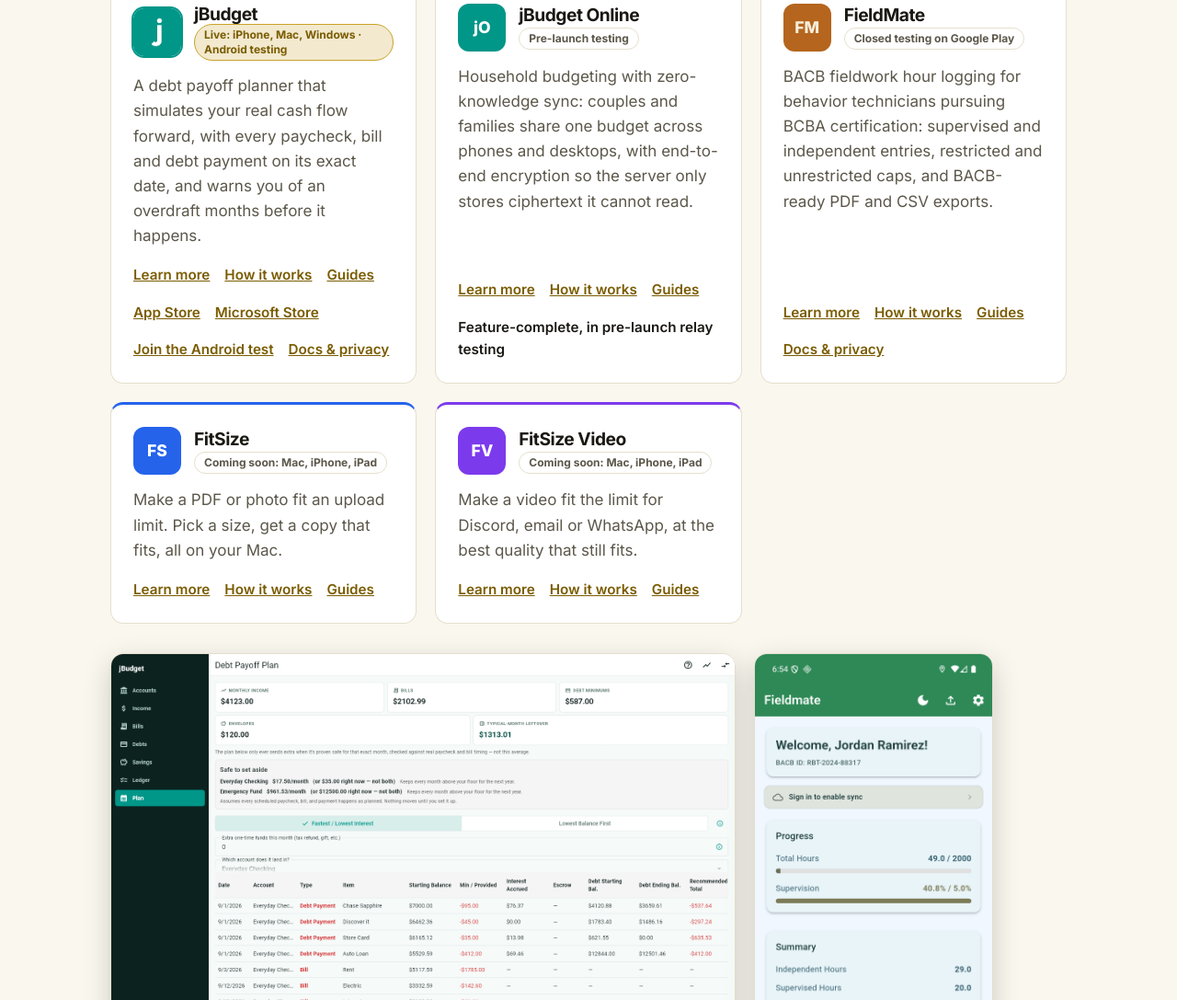
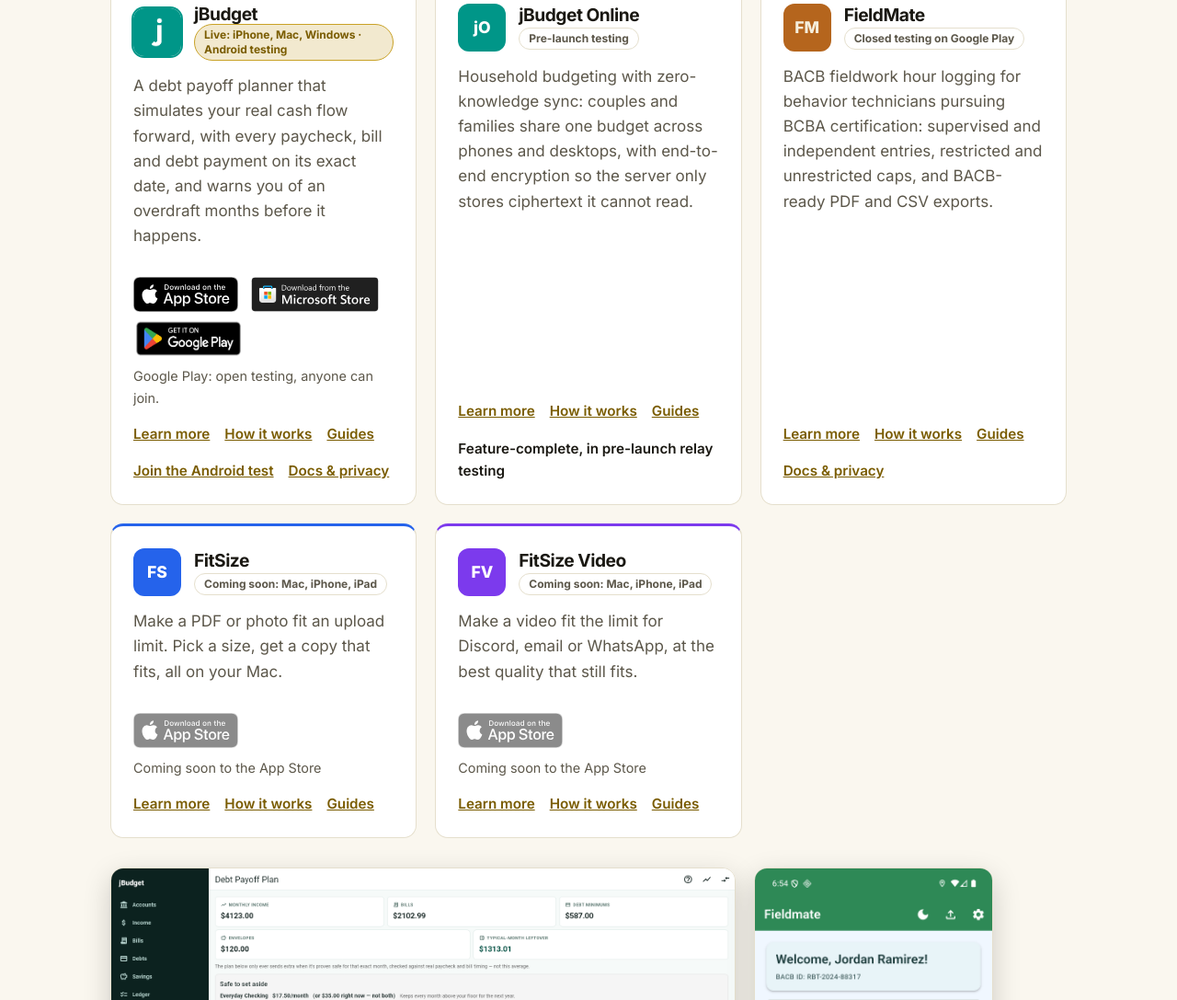
Before and after one commit to CB-Tech-Ninja-Software/cbtechninja-site, a plain HTML site: page index.html in a window 1280 px wide. Shown: the part 729-1816 px from the top of the page at 92% size. Drawn offline with Linux system fonts and the light colour scheme.

Commit message:
Official store badges on app pages and index cards
jBudget: App Store, Microsoft, Google Play (open testing). FitSize and FitSize Video: greyed App Store badge, future links in HTML comments. FieldMate: closed-testing note.

Co-Authored-By: Claude Sonnet 5.5 <noreply@anthropic.com>
(cherry picked from commit 80cd9fa2161d62089a5ba81ed6f2c06ad1a20a80)

```diff
--- a/index.html
+++ b/index.html
@@ -26,7 +26,7 @@
 <div class="grid">
 <article class="card app jbudget"><div class="top"><img src="images/jbudget-icon.png" alt="jBudget app icon" width="52" height="52"><div><h3><a href="apps/jbudget.html" style="color:inherit;text-decoration:none">jBudget</a></h3><span class="badge live">Live: iPhone, Mac, Windows &middot; Android testing</span></div></div>
 <p>A debt payoff planner that simulates your real cash flow forward, with every paycheck, bill and debt payment on its exact date, and warns you of an overdraft months before it happens.</p>
-<div class="links"><a href="apps/jbudget.html">Learn more</a><a href="apps/jbudget-how-it-works.html">How it works</a><a href="apps/jbudget/articles/index.html">Guides</a><a href="https://apps.apple.com/app/id6824654831">App Store</a><a href="https://apps.microsoft.com/detail/9P0L066R3MTP">Microsoft Store</a><a href="https://play.google.com/apps/testing/io.github.cbtechninjasoftware.jbudget">Join the Android test</a><a href="https://cb-tech-ninja-software.github.io/jbudget-docs/">Docs &amp; privacy</a></div></article>
+<div class="stores"><a href="https://apps.apple.com/app/id6824654831"><img src="assets/badges/apple.svg" alt="Download on the App Store"></a><a href="https://apps.microsoft.com/detail/9P0L066R3MTP"><img src="assets/badges/microsoft.svg" alt="Get it from Microsoft"></a><a href="https://play.google.com/store/apps/details?id=io.github.cbtechninjasoftware.jbudget"><img src="assets/badges/google-play.png" alt="Get it on Google Play" class="gp"></a></div><p class="stores-note">Google Play: open testing, anyone can join.</p><div class="links"><a href="apps/jbudget.html">Learn more</a><a href="apps/jbudget-how-it-works.html">How it works</a><a href="apps/jbudget/articles/index.html">Guides</a><a href="https://play.google.com/apps/testing/io.github.cbtechninjasoftware.jbudget">Join the Android test</a><a href="https://cb-tech-ninja-software.github.io/jbudget-docs/">Docs &amp; privacy</a></div></article>
 <article class="card app jbudget"><div class="top"><div class="glyph t-jbudget" aria-hidden="true">jO</div><div><h3><a href="apps/jbudget-online.html" style="color:inherit;text-decoration:none">jBudget Online</a></h3><span class="badge">Pre-launch testing</span></div></div>
 <p>Household budgeting with zero-knowledge sync: couples and families share one budget across phones and desktops, with end-to-end encryption so the server only stores ciphertext it cannot read.</p>
 <div class="links"><a href="apps/jbudget-online.html">Learn more</a><a href="apps/jbudget-online-how-it-works.html">How it works</a><a href="apps/jbudget-online/articles/index.html">Guides</a><span>Feature-complete, in pre-launch relay testing</span></div></article>
@@ -35,10 +35,10 @@
 <div class="links"><a href="apps/fieldmate.html">Learn more</a><a href="apps/fieldmate-how-it-works.html">How it works</a><a href="apps/fieldmate/articles/index.html">Guides</a><a href="https://cb-tech-ninja-software.github.io/fieldmate-docs/">Docs &amp; privacy</a></div></article>
 <article class="card app fitsize"><div class="top"><div class="glyph t-fitsize" aria-hidden="true">FS</div><div><h3><a href="apps/fitsize.html" style="color:inherit;text-decoration:none">FitSize</a></h3><span class="badge">Coming soon: Mac, iPhone, iPad</span></div></div>
 <p>Make a PDF or photo fit an upload limit. Pick a size, get a copy that fits, all on your Mac.</p>
-<div class="links"><a href="apps/fitsize.html">Learn more</a><a href="apps/fitsize-how-it-works.html">How it works</a><a href="apps/fitsize/articles/index.html">Guides</a></div></article>
+<!-- Switch on when live: replace the <span class="soon"> below with <a href="https://apps.apple.com/app/id6839394033">…</a> --><div class="stores"><span class="soon" aria-label="FitSize is coming soon to the App Store"><img src="assets/badges/apple.svg" alt="Download on the App Store"></span></div><p class="stores-note">Coming soon to the App Store</p><div class="links"><a href="apps/fitsize.html">Learn more</a><a href="apps/fitsize-how-it-works.html">How it works</a><a href="apps/fitsize/articles/index.html">Guides</a></div></article>
 <article class="card app fitclip"><div class="top"><div class="glyph t-fitclip" aria-hidden="true">FV</div><div><h3><a href="apps/fitclip.html" style="color:inherit;text-decoration:none">FitSize Video</a></h3><span class="badge">Coming soon: Mac, iPhone, iPad</span></div></div>
 <p>Make a video fit the limit for Discord, email or WhatsApp, at the best quality that still fits.</p>
-<div class="links"><a href="apps/fitclip.html">Learn more</a><a href="apps/fitclip-how-it-works.html">How it works</a><a href="apps/fitclip/articles/index.html">Guides</a></div></article>
+<!-- Switch on when live: replace the <span class="soon"> below with <a href="https://apps.apple.com/app/id6839394329">…</a> --><div class="stores"><span class="soon" aria-label="FitSize Video is coming soon to the App Store"><img src="assets/badges/apple.svg" alt="Download on the App Store"></span></div><p class="stores-note">Coming soon to the App Store</p><div class="links"><a href="apps/fitclip.html">Learn more</a><a href="apps/fitclip-how-it-works.html">How it works</a><a href="apps/fitclip/articles/index.html">Guides</a></div></article>
 </div>
 <div class="shots">
 <img src="images/jbudget-plan.png" alt="jBudget desktop Debt Payoff Plan screen with demo data" width="1600" height="1000" loading="lazy">
--- a/style.css
+++ b/style.css
@@ -145,3 +145,13 @@ details.faq{border:1px solid var(--line);border-radius:var(--radius);background:
 details.faq summary{cursor:pointer;font-weight:700}
 details.faq p{margin:.6em 0 0}
 .prose table th,.prose table td{padding:8px 10px;border-bottom:1px solid var(--line)}
+/* Official store badges: artwork unaltered, sized by height only */
+.stores{display:flex;flex-wrap:wrap;align-items:center;gap:10px 14px;margin:24px 0 0}
+.stores a,.stores .soon{display:inline-block;line-height:0;border-radius:8px}
+.stores img{display:block;height:44px;width:auto;max-width:100%}
+.stores img.gp{height:62px;margin:-9px -6px}
+.stores .soon{opacity:.45;filter:grayscale(1);cursor:default}
+.stores-note{font-size:.9rem;color:var(--ink-soft);margin:10px 0 16px;max-width:44rem}
+.card .stores{margin-top:14px}
+.card .stores img{height:38px}.card .stores img.gp{height:54px;margin:-8px -5px}
+@media (prefers-color-scheme:dark){:root:not([data-theme="light"]) .stores a img[src*="apple"],:root:not([data-theme="light"]) .stores a img[src*="microsoft"]{outline:1px solid rgba(255,255,255,.18);outline-offset:-1px;border-radius:7px}}
```
Also changed, not shown: apps/fieldmate.html (+1 -1 lines), apps/fitclip.html (+2 -2 lines), apps/fitsize.html (+2 -2 lines), apps/jbudget.html (+1 -1 lines), assets/badges/apple.svg (added), assets/badges/google-play.png (added), assets/badges/microsoft.svg (added).
